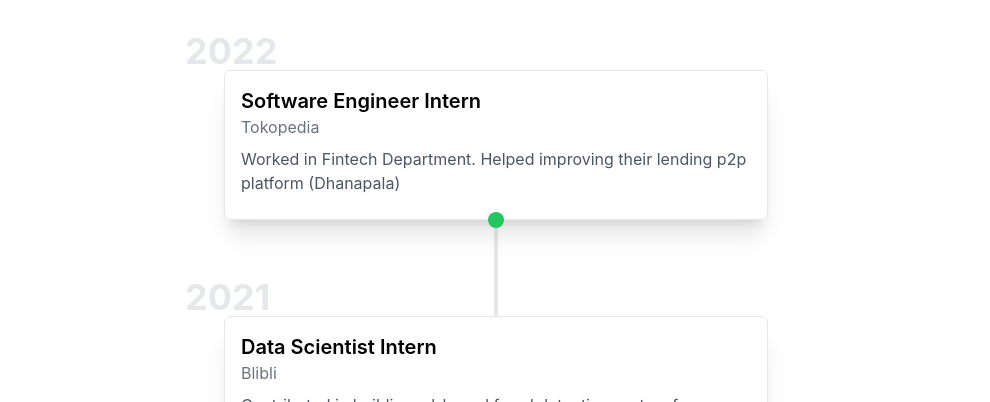
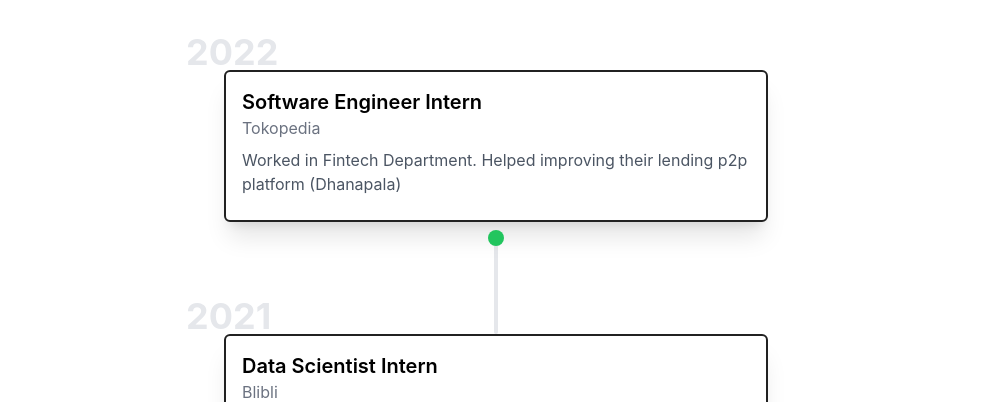
Before and after one commit to William9923/williamong, a Next.js app: page /experience in a window 1280 px wide. Shown: the part 398-800 px from the top of the page, without its empty margins (144-1134 px from the left). Built offline with nearby package versions, Linux system fonts and the light colour scheme; a web font is replaced by a local one.

Commit message:
refactor: experience components and page

```diff
--- a/components/Experience.js
+++ b/components/Experience.js
@@ -1,11 +1,13 @@
-import userData from "@constants/data";
 
 import React from "react";
+import userData from "@constants/data";
+import PageTitle from "@components/PageTitle";
+import { HoverItem } from "@components/ui/HoverItem"
 
-import PageTitle from "./PageTitle";
 
 const title = "Experience."
 const quotes = "Some quotes..."
+
 export default function Experience() {
   return (
     <section className="bg-white">
@@ -22,8 +24,9 @@
                 year={exp.year}
                 company={exp.company}
                 companyLink={exp.companyLink}
+                colors="green"
               />
-              {idx === userData.experience.length - 1 ? null : (
+              {checkLastElem(idx, userData.experience) ? null : (
                 <div className="divider-container flex flex-col items-center -mt-2">
                   <div className="w-4 h-4 bg-green-500 rounded-full relative z-10">
                     <div className="w-4 h-4 bg-green-500 rounded-full relative z-10 animate-ping"></div>
@@ -39,17 +42,18 @@
   );
 }
 
-// TODO: create onclick open modal... (with headless UI)
 const ExperienceCard = ({ title, desc, year, company, companyLink, duration }) => {
   return (
-    <div className="relative experience-card border p-4 rounded-md shadow-xl bg-white dark:bg-gray-800 z-10 mx-4">
+    <div className="relative experience-card border p-4 bg-white dark:bg-gray-800 z-10 mx-4 mb-4 shadow-xl hover:shadow rounded-md shadow-custom border-2 border-[#212121]">
       <h1 className="absolute -top-10 md:-left-10 md:-top-10 text-4xl text-gray-200 font-bold dark:text-gray-800">
         {year}
       </h1>
       <h1 className="font-semibold text-xl">{title}</h1>
-      <a href={companyLink} className="text-gray-500">
-        {company}
-      </a>
+      <HoverItem color="blue">
+        <a href={companyLink} className="text-gray-500">
+          {company}
+        </a>
+      </HoverItem>
       <span className="text-gray-500">
         {duration}
       </span>
@@ -57,3 +61,5 @@
     </div>
   );
 };
+
+const checkLastElem = (idx, arr) => idx === arr.length - 1
--- a/components/PageTitle.js
+++ b/components/PageTitle.js
@@ -3,7 +3,8 @@
 import { RoughNotationGroup } from "react-rough-notation";
 import { RainbowHighlight } from "./ui/RainbowHighlight";
 
-export default ({ title, quotes }) => (
+export default function PageTitle({ title, quotes }) {
+    return (
         <>
             <RoughNotationGroup show={true}>
                 <h1 className=" text-5xl md:text-7xl font-bold md:py-15 sm:py-5 text-center">
@@ -18,6 +19,6 @@
         </>
 
     )
-
+}
 
 const getRandomColor = (colors) => colors[Math.floor(Math.random() * colors.length)]
```
Lines whose indentation alone changed are shown as unchanged.
